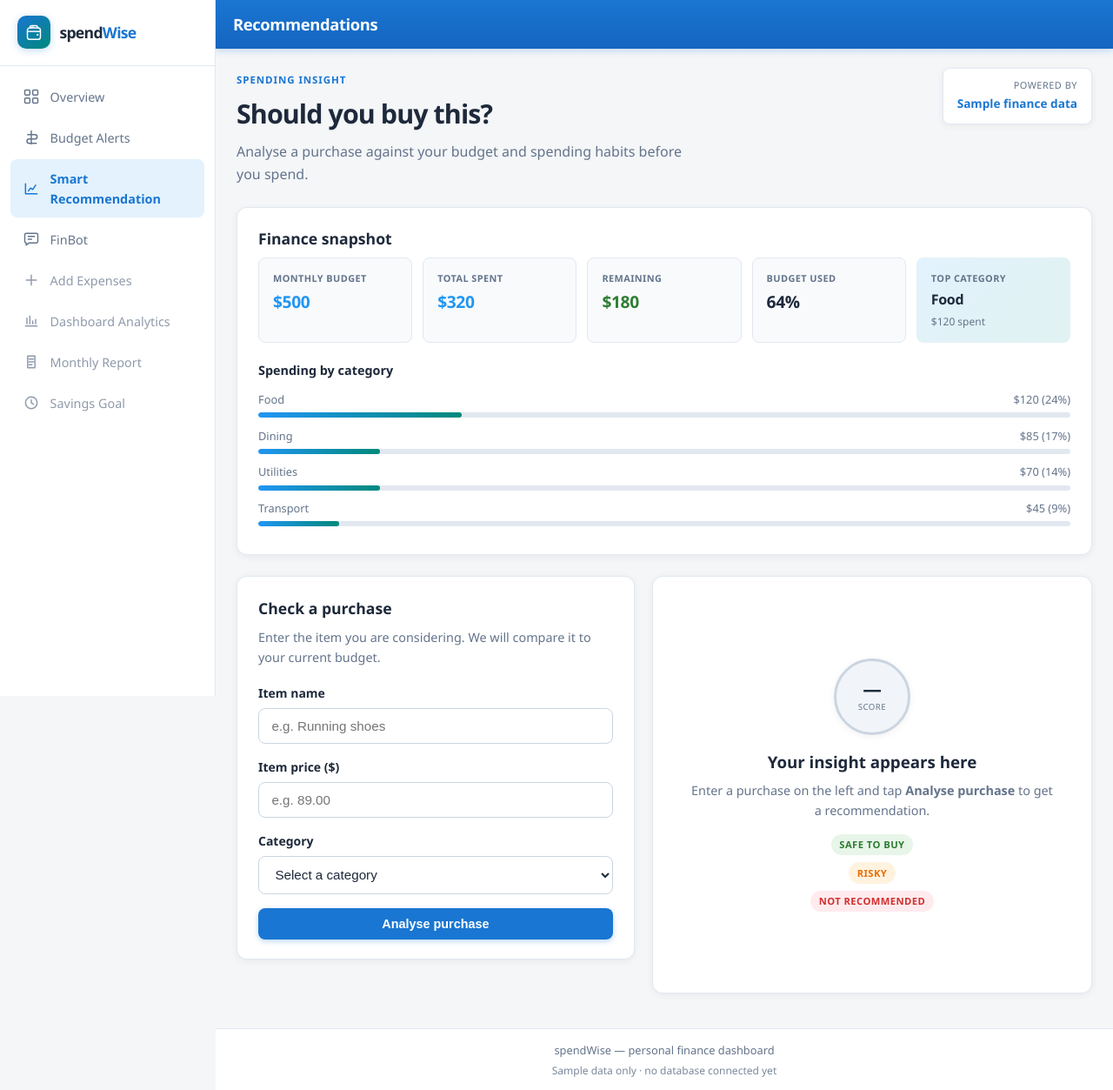
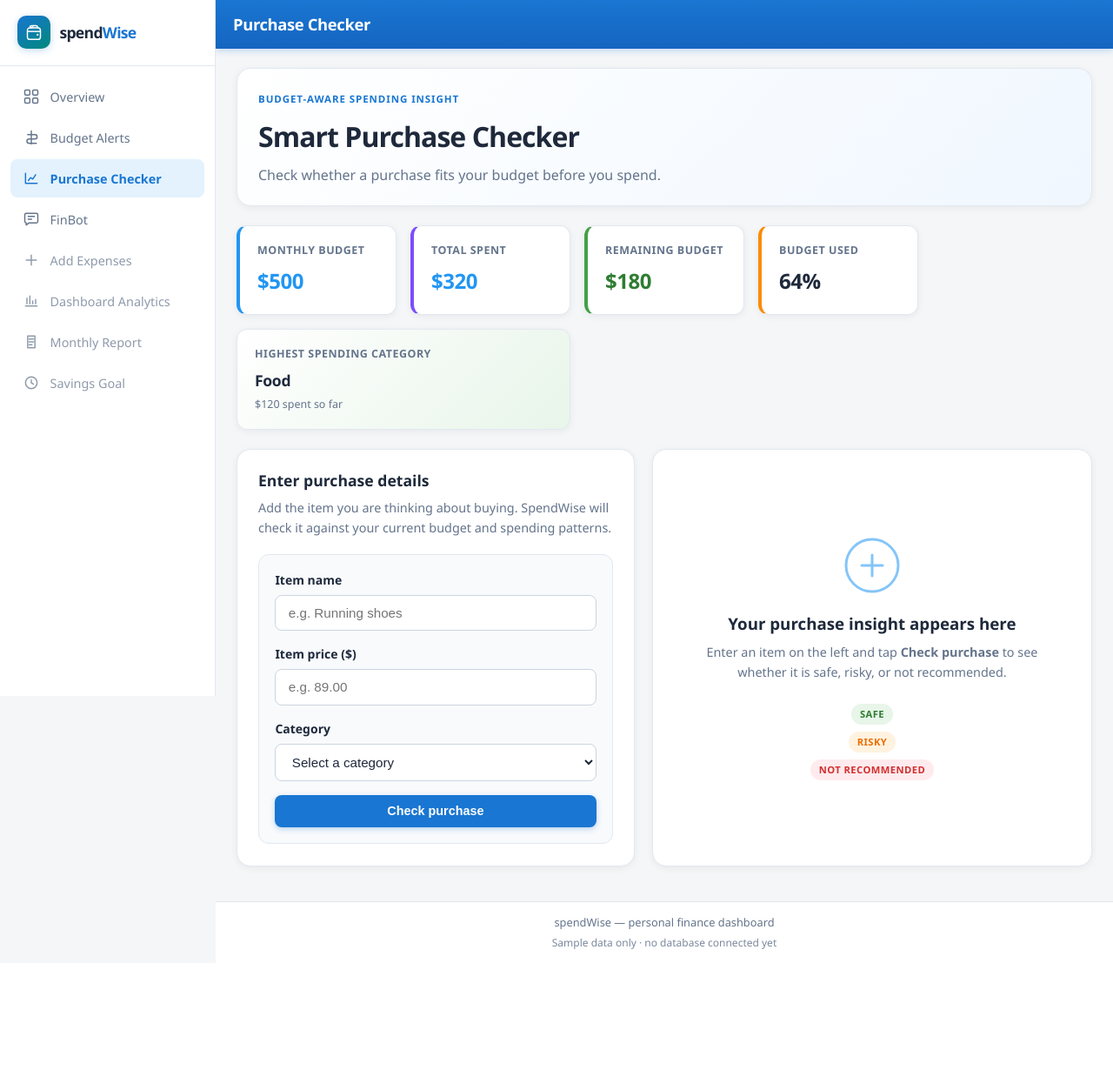
Before and after one commit to chengxunRP/Team1-FinanceTracker-project, a Node server app: page /recommendation in a window 1280 px wide. Shown: the whole page at 87% size. After the commit the page ends 1091 px from the top, so only its background shows below. Run offline with Node 20, Linux system fonts and the light colour scheme.

Commit message:
change website homepage design

```diff
--- a/app/app.js
+++ b/app/app.js
@@ -155,7 +155,7 @@
   const financeSnapshot = ensureFinanceSnapshot(summary);
 
   res.render("recommendation", {
-    pageTitle: "Recommendations",
+    pageTitle: "Purchase Checker",
     activePage: "recommendation",
     summary,
     financeSnapshot,
@@ -174,7 +174,7 @@
     const financeSnapshot = ensureFinanceSnapshot(summary);
 
     return res.render("recommendation", {
-      pageTitle: "Recommendations",
+      pageTitle: "Purchase Checker",
       activePage: "recommendation",
       summary,
       financeSnapshot,
@@ -191,7 +191,7 @@
   });
 
   res.render("recommendation", {
-    pageTitle: "Recommendations",
+    pageTitle: "Purchase Checker",
     activePage: "recommendation",
     summary,
     financeSnapshot: ensureFinanceSnapshot(summary),
--- a/app/public/style.css
+++ b/app/public/style.css
@@ -1424,154 +1424,216 @@
   font-size: 0.9rem;
 }
 
-/* ----- Recommendation page (Feature 7) ----- */
-.rec-page { margin-bottom: 0.5rem; }
-
-.rec-hero {
+/* ----- Smart Purchase Checker page ----- */
+.spc-page {
+  display: flex;
+  flex-direction: column;
+  gap: 1.35rem;
+  padding-bottom: 0.5rem;
+}
+
+.spc-header {
+  background: linear-gradient(135deg, #ffffff 0%, #f0f7ff 100%);
+  border: 1px solid var(--border-soft);
+  border-radius: var(--radius-lg);
+  padding: 1.35rem 1.5rem;
+  box-shadow: var(--shadow-sm);
+}
+
+.spc-eyebrow {
+  display: inline-block;
+  font-size: 0.72rem;
+  font-weight: 700;
+  text-transform: uppercase;
+  letter-spacing: 0.08em;
+  color: var(--blue);
+  margin-bottom: 0.45rem;
+}
+
+.spc-title {
+  margin: 0 0 0.45rem;
+  font-size: clamp(1.55rem, 3vw, 2rem);
+  font-weight: 800;
+  letter-spacing: -0.03em;
+  color: var(--text);
+}
+
+.spc-subtitle {
+  margin: 0;
+  color: var(--text-muted);
+  font-size: 1rem;
+  max-width: 38rem;
+  line-height: 1.6;
+}
+
+.spc-snapshot {
+  margin: 0;
+}
+
+.stat-grid--spc {
+  grid-template-columns: repeat(5, 1fr);
+  margin-bottom: 0;
+}
+
+.spc-stat-highlight {
+  background: linear-gradient(135deg, #ffffff 0%, #e8f5e9 100%);
+}
+
+.spc-stat-sub {
+  display: block;
+  font-size: 0.78rem;
+  color: var(--text-muted);
+  margin-top: 0.25rem;
+}
+
+.spc-main {
+  align-items: stretch;
+}
+
+.spc-form-panel,
+.spc-result-panel {
+  background: var(--white);
+  border: 1px solid var(--border-soft);
+  border-radius: var(--radius-lg);
+  box-shadow: var(--shadow-sm);
+  margin-bottom: 0;
+}
+
+.spc-panel-head h2 {
+  margin: 0 0 0.35rem;
+  font-size: 1.1rem;
+  font-weight: 700;
+}
+
+.spc-form-panel .card-panel__intro {
+  margin-bottom: 1.15rem;
+}
+
+.spc-form {
+  background: var(--grey-50);
+  border: 1px solid var(--grey-200);
+  border-radius: var(--radius);
+  padding: 1.15rem;
+}
+
+.spc-insight-card {
+  border: none;
+  padding: 0;
+  border-top: none;
+}
+
+.spc-insight-card.result-card--success {
+  border-top: 4px solid var(--green);
+  padding-top: 0.5rem;
+}
+
+.spc-insight-card.result-card--warning {
+  border-top: 4px solid var(--warning);
+  padding-top: 0.5rem;
+}
+
+.spc-insight-card.result-card--danger {
+  border-top: 4px solid var(--danger);
+  padding-top: 0.5rem;
+}
+
+.spc-insight-card__header {
   display: flex;
   justify-content: space-between;
   align-items: flex-start;
   gap: 1rem;
-  margin-bottom: 1.5rem;
+  margin-bottom: 1.15rem;
   flex-wrap: wrap;
 }
 
-.rec-hero h1 {
-  margin: 0 0 0.4rem;
-  font-size: clamp(1.5rem, 3vw, 1.9rem);
-  font-weight: 800;
-  letter-spacing: -0.03em;
+.spc-insight-label {
+  display: block;
+  font-size: 0.72rem;
+  font-weight: 700;
+  text-transform: uppercase;
+  letter-spacing: 0.06em;
+  color: var(--text-muted);
+  margin-bottom: 0.5rem;
+}
+
+.spc-item-summary {
+  margin-bottom: 1.15rem;
+  padding-bottom: 1.15rem;
+  border-bottom: 1px solid var(--grey-200);
+}
+
+.spc-item-name {
+  margin: 0 0 0.25rem;
+  font-size: 1.25rem;
+  font-weight: 700;
+}
+
+.spc-item-price {
+  font-size: 1.5rem;
+  font-weight: 700;
   color: var(--text);
-}
-
-.rec-hero p {
-  margin: 0;
-  color: var(--text-muted);
-  max-width: 32rem;
-}
-
-.rec-hero__badge {
-  background: var(--surface);
-  border: 1px solid var(--border-soft);
+  margin: 0 0 0.5rem;
+}
+
+.spc-metrics {
+  margin-bottom: 1rem;
+}
+
+.spc-metric {
+  background: var(--grey-50);
+  border: 1px solid var(--grey-200);
+}
+
+.spc-budget-impact {
+  margin-bottom: 1.15rem;
+  padding: 0.85rem 1rem;
+  background: var(--grey-50);
   border-radius: var(--radius-sm);
-  padding: 0.65rem 1rem;
-  box-shadow: var(--shadow-sm);
-  text-align: right;
-}
-
-.rec-hero__badge-label {
-  display: block;
-  font-size: 0.68rem;
-  color: var(--text-muted);
-  text-transform: uppercase;
-  letter-spacing: 0.05em;
-}
-
-.rec-hero__badge-value {
-  font-size: 0.85rem;
-  font-weight: 600;
-  color: var(--blue);
-}
-
-.rec-snapshot__grid {
-  display: grid;
-  grid-template-columns: repeat(5, 1fr);
-  gap: 0.75rem;
-  margin-bottom: 1.25rem;
-}
-
-.rec-mini-card {
-  background: var(--grey-50);
-  border: 1px solid var(--border-soft);
-  border-radius: var(--radius-sm);
-  padding: 0.85rem 1rem;
-}
-
-.rec-mini-card--highlight {
-  background: linear-gradient(135deg, var(--blue-light), var(--teal-light));
-  border-color: transparent;
-}
-
-.rec-mini-card__label {
-  display: block;
-  font-size: 0.68rem;
-  font-weight: 600;
-  color: var(--text-muted);
-  text-transform: uppercase;
-  letter-spacing: 0.04em;
-  margin-bottom: 0.25rem;
-}
-
-.rec-mini-card__value {
-  display: block;
-  font-size: 1.2rem;
+  border: 1px solid var(--grey-200);
+}
+
+.spc-why h4,
+.spc-spending h4 {
+  margin: 0 0 0.65rem;
+  font-size: 0.95rem;
   font-weight: 700;
-  letter-spacing: -0.02em;
-}
-
-.rec-mini-card__value--sm { font-size: 1rem; }
-.rec-mini-card__value--blue { color: var(--blue-mid); }
-.rec-mini-card__value--green { color: var(--green); }
-
-.rec-mini-card__sub {
-  display: block;
-  font-size: 0.75rem;
-  color: var(--text-muted);
-  margin-top: 0.15rem;
-}
-
-.rec-category-bars h3 {
-  margin: 0 0 0.75rem;
-  font-size: 0.9rem;
-  font-weight: 600;
-}
-
-.rec-category-bar { margin-bottom: 0.65rem; }
-
-.rec-category-bar__meta {
-  display: flex;
-  justify-content: space-between;
-  font-size: 0.8rem;
-  color: var(--text-muted);
-  margin-bottom: 0.3rem;
-}
-
-.rec-category-bar__track {
-  height: 6px;
-  background: var(--grey-200);
-  border-radius: 999px;
-  overflow: hidden;
-}
-
-.rec-category-bar__fill {
+  color: var(--text);
+}
+
+.spc-reason-list li {
+  padding: 0.6rem 0 0.6rem 1.35rem;
+}
+
+.spc-spending {
+  background: linear-gradient(180deg, #f8fbff 0%, var(--grey-50) 100%);
+  border-radius: var(--radius);
+  padding: 1rem;
+  border: 1px solid var(--grey-200);
+}
+
+.spc-empty {
+  min-height: 420px;
+}
+
+.spc-empty-icon {
+  width: 72px;
+  height: 72px;
+  margin-bottom: 1rem;
+  color: var(--blue-mid);
+  opacity: 0.55;
+}
+
+.spc-empty-icon svg {
+  width: 100%;
   height: 100%;
-  background: linear-gradient(90deg, var(--blue-mid), var(--teal));
-  border-radius: 999px;
-}
-
-.rec-category-bar__fill--w0 { width: 0%; }
-.rec-category-bar__fill--w5 { width: 5%; }
-.rec-category-bar__fill--w10 { width: 10%; }
-.rec-category-bar__fill--w15 { width: 15%; }
-.rec-category-bar__fill--w20 { width: 20%; }
-.rec-category-bar__fill--w25 { width: 25%; }
-.rec-category-bar__fill--w30 { width: 30%; }
-.rec-category-bar__fill--w35 { width: 35%; }
-.rec-category-bar__fill--w40 { width: 40%; }
-.rec-category-bar__fill--w45 { width: 45%; }
-.rec-category-bar__fill--w50 { width: 50%; }
-.rec-category-bar__fill--w55 { width: 55%; }
-.rec-category-bar__fill--w60 { width: 60%; }
-.rec-category-bar__fill--w65 { width: 65%; }
-.rec-category-bar__fill--w70 { width: 70%; }
-.rec-category-bar__fill--w75 { width: 75%; }
-.rec-category-bar__fill--w80 { width: 80%; }
-.rec-category-bar__fill--w85 { width: 85%; }
-.rec-category-bar__fill--w90 { width: 90%; }
-.rec-category-bar__fill--w95 { width: 95%; }
-.rec-category-bar__fill--w100 { width: 100%; }
-
-.rec-form-panel { align-self: start; }
+}
+
+.spc-status-preview {
+  margin-top: 0.5rem;
+}
+
+/* Legacy rec-page aliases */
+.rec-page { margin-bottom: 0.5rem; }
 
 .rec-score-ring {
   width: 88px;
@@ -2084,7 +2146,9 @@
 
 @media (max-width: 520px) {
   .stat-grid,
-  .stat-grid--5 { grid-template-columns: 1fr; }
+  .stat-grid--5,
+  .stat-grid--spc { grid-template-columns: 1fr; }
+  .stat-grid--spc .stat-card--wide { grid-column: span 1; }
   .stat-card--wide { grid-column: span 1; }
   .result-metrics { grid-template-columns: 1fr; }
   .rec-snapshot__grid { grid-template-columns: 1fr 1fr; }
@@ -2092,5 +2156,11 @@
 }
 
 @media (max-width: 960px) {
+  .stat-grid--spc {
+    grid-template-columns: repeat(2, 1fr);
+  }
+  .stat-grid--spc .stat-card--wide {
+    grid-column: span 2;
+  }
   .rec-snapshot__grid { grid-template-columns: repeat(2, 1fr); }
 }
--- a/app/views/partials/header.ejs
+++ b/app/views/partials/header.ejs
@@ -34,7 +34,7 @@
         </a>
         <a href="/recommendation" class="sidebar-link<%= activePage === 'recommendation' ? ' sidebar-link--active' : '' %>">
           <svg class="sidebar-icon" viewBox="0 0 24 24" fill="none" aria-hidden="true"><path d="M4 19V5M4 19h16M8 15l3-4 3 2 4-6" stroke="currentColor" stroke-width="1.75" stroke-linecap="round" stroke-linejoin="round"/></svg>
-          <span>Smart Recommendation</span>
+          <span>Purchase Checker</span>
         </a>
         <a href="/chatbot" class="sidebar-link<%= activePage === 'chatbot' ? ' sidebar-link--active' : '' %>">
           <svg class="sidebar-icon" viewBox="0 0 24 24" fill="none" aria-hidden="true"><path d="M7 8h10M7 12h6M5 4h14a2 2 0 012 2v9a2 2 0 01-2 2H9l-4 3v-3H5a2 2 0 01-2-2V6a2 2 0 012-2z" stroke="currentColor" stroke-width="1.75" stroke-linejoin="round"/></svg>
--- a/app/views/recommendation.ejs
+++ b/app/views/recommendation.ejs
@@ -1,69 +1,44 @@
 <%- include('partials/header') %>
 
-<div class="rec-page">
-  <header class="rec-hero">
-    <div>
-      <span class="eyebrow">Spending insight</span>
-      <h1>Should you buy this?</h1>
-      <p>Analyse a purchase against your budget and spending habits before you spend.</p>
-    </div>
-    <div class="rec-hero__badge">
-      <span class="rec-hero__badge-label">Powered by</span>
-      <span class="rec-hero__badge-value">Sample finance data</span>
-    </div>
+<div class="spc-page">
+  <header class="spc-header">
+    <span class="spc-eyebrow">Budget-aware spending insight</span>
+    <h1 class="spc-title">Smart Purchase Checker</h1>
+    <p class="spc-subtitle">Check whether a purchase fits your budget before you spend.</p>
   </header>
 
-  <section class="card-panel rec-snapshot">
-    <h2>Finance snapshot</h2>
-    <div class="rec-snapshot__grid">
-      <article class="rec-mini-card">
-        <span class="rec-mini-card__label">Monthly budget</span>
-        <span class="rec-mini-card__value rec-mini-card__value--blue">$<%= financeSnapshot.monthlyBudget %></span>
+  <section class="spc-snapshot" aria-label="Finance snapshot">
+    <div class="stat-grid stat-grid--spc">
+      <article class="stat-card">
+        <span class="stat-card__label">Monthly Budget</span>
+        <span class="stat-card__value stat-card__value--blue">$<%= financeSnapshot.monthlyBudget %></span>
       </article>
-      <article class="rec-mini-card">
-        <span class="rec-mini-card__label">Total spent</span>
-        <span class="rec-mini-card__value rec-mini-card__value--blue">$<%= financeSnapshot.totalSpent %></span>
+      <article class="stat-card">
+        <span class="stat-card__label">Total Spent</span>
+        <span class="stat-card__value stat-card__value--blue">$<%= financeSnapshot.totalSpent %></span>
       </article>
-      <article class="rec-mini-card">
-        <span class="rec-mini-card__label">Remaining</span>
-        <span class="rec-mini-card__value rec-mini-card__value--green">$<%= financeSnapshot.remainingBudget %></span>
+      <article class="stat-card">
+        <span class="stat-card__label">Remaining Budget</span>
+        <span class="stat-card__value stat-card__value--green">$<%= financeSnapshot.remainingBudget %></span>
       </article>
-      <article class="rec-mini-card">
-        <span class="rec-mini-card__label">Budget used</span>
-        <span class="rec-mini-card__value"><%= financeSnapshot.percentageUsed %>%</span>
+      <article class="stat-card">
+        <span class="stat-card__label">Budget Used</span>
+        <span class="stat-card__value"><%= financeSnapshot.percentageUsed %>%</span>
       </article>
-      <article class="rec-mini-card rec-mini-card--highlight">
-        <span class="rec-mini-card__label">Top category</span>
-        <span class="rec-mini-card__value rec-mini-card__value--sm"><%= financeSnapshot.highestCategory %></span>
-        <span class="rec-mini-card__sub">$<%= financeSnapshot.highestCategoryAmount %> spent</span>
+      <article class="stat-card stat-card--wide spc-stat-highlight">
+        <span class="stat-card__label">Highest Spending Category</span>
+        <span class="stat-card__value stat-card__value--sm"><%= financeSnapshot.highestCategory %></span>
+        <span class="spc-stat-sub">$<%= financeSnapshot.highestCategoryAmount %> spent so far</span>
       </article>
-    </div>
-
-    <div class="rec-category-bars">
-      <h3>Spending by category</h3>
-      <% const spendingRows = Array.isArray(financeSnapshot.spendingByCategory) ? financeSnapshot.spendingByCategory : []; %>
-      <% if (spendingRows.length === 0) { %>
-      <p class="rec-insight-note">No category data available yet.</p>
-      <% } %>
-      <% spendingRows.forEach(function(row) { %>
-      <% const barPercent = Math.round((row.amount / financeSnapshot.monthlyBudget) * 100); %>
-      <div class="rec-category-bar">
-        <div class="rec-category-bar__meta">
-          <span><%= row.category %></span>
-          <span>$<%= row.amount %> (<%= barPercent %>%)</span>
-        </div>
-        <div class="rec-category-bar__track">
-          <div class="rec-category-bar__fill rec-category-bar__fill--w<%= Math.min(100, Math.round(barPercent / 5) * 5) %>"></div>
-        </div>
-      </div>
-      <% }); %>
     </div>
   </section>
 
-  <div class="split-layout split-layout--rec">
-    <section class="card-panel rec-form-panel">
-      <h2>Check a purchase</h2>
-      <p class="card-panel__intro">Enter the item you are considering. We will compare it to your current budget.</p>
+  <div class="split-layout split-layout--rec spc-main">
+    <section class="card-panel spc-form-panel">
+      <div class="spc-panel-head">
+        <h2>Enter purchase details</h2>
+        <p class="card-panel__intro">Add the item you are thinking about buying. SpendWise will check it against your current budget and spending patterns.</p>
+      </div>
 
       <% if (typeof errors !== 'undefined' && errors.length > 0) { %>
       <div class="form-errors">
@@ -73,7 +48,7 @@
       </div>
       <% } %>
 
-      <form class="form" method="POST" action="/recommendation">
+      <form class="form spc-form" method="POST" action="/recommendation">
         <div class="form-group">
           <label for="itemName">Item name</label>
           <input type="text" id="itemName" name="itemName" placeholder="e.g. Running shoes" required value="<%= typeof formValues !== 'undefined' && formValues.itemName ? formValues.itemName : '' %>">
@@ -91,43 +66,51 @@
             <% }); %>
           </select>
         </div>
-        <button type="submit" class="btn btn--primary btn--block">Analyse purchase</button>
+        <button type="submit" class="btn btn--primary btn--block">Check purchase</button>
       </form>
     </section>
 
-    <section class="card-panel card-panel--result rec-result-panel">
+    <section class="card-panel card-panel--result spc-result-panel">
       <% if (typeof recommendation !== 'undefined' && recommendation) { %>
       <% const progressStep = Math.min(100, Math.round(recommendation.analysis.newPercentageUsed / 5) * 5); %>
-      <div class="result-card result-card--<%= recommendation.resultBadge %>">
-        <div class="result-card__top">
-          <span class="pill pill--<%= recommendation.resultBadge %> pill--lg"><%= recommendation.result %></span>
-          <div class="rec-score-ring rec-score-ring--<%= recommendation.resultBadge %>">
+      <%
+        let displayStatus = recommendation.result;
+        if (recommendation.result === 'Safe to buy') { displayStatus = 'Safe'; }
+      %>
+      <div class="spc-insight-card result-card result-card--<%= recommendation.resultBadge %>">
+        <div class="spc-insight-card__header">
+          <div>
+            <span class="spc-insight-label">Purchase insight</span>
+            <span class="pill pill--<%= recommendation.resultBadge %> pill--lg"><%= displayStatus %></span>
+          </div>
+          <div class="rec-score-ring rec-score-ring--<%= recommendation.resultBadge %>" aria-label="Recommendation score">
             <span class="rec-score-ring__num"><%= recommendation.score %>%</span>
             <span class="rec-score-ring__lbl">Score</span>
           </div>
         </div>
 
-        <div class="result-card__item">
-          <h3><%= recommendation.itemName %></h3>
-          <p class="rec-item-price">$<%= recommendation.itemPrice %></p>
+        <div class="spc-item-summary">
+          <h3 class="spc-item-name"><%= recommendation.itemName %></h3>
+          <p class="spc-item-price">$<%= recommendation.itemPrice %></p>
           <span class="tag tag--blue"><%= recommendation.category %></span>
         </div>
 
-        <div class="result-metrics">
-          <div class="result-metric">
-            <span class="result-metric__lbl">Remaining before</span>
+        <div class="spc-metrics result-metrics">
+          <div class="result-metric spc-metric">
+            <span class="result-metric__lbl">Remaining before purchase</span>
             <span class="result-metric__val">$<%= recommendation.analysis.remainingBudget %></span>
           </div>
-          <div class="result-metric">
-            <span class="result-metric__lbl">Remaining after</span>
+          <div class="result-metric spc-metric">
+            <span class="result-metric__lbl">Remaining after purchase</span>
             <span class="result-metric__val result-metric__val--<%= recommendation.analysis.newRemainingBudget >= 0 ? 'green' : 'red' %>">$<%= recommendation.analysis.newRemainingBudget %></span>
           </div>
-          <div class="result-metric">
-            <span class="result-metric__lbl">Budget % after</span>
+          <div class="result-metric spc-metric">
+            <span class="result-metric__lbl">Budget used after purchase</span>
             <span class="result-metric__val"><%= recommendation.analysis.newPercentageUsed %>%</span>
           </div>
         </div>
 
+        <div class="spc-budget-impact">
           <div class="progress-meta">
             <span>Budget impact</span>
             <span><%= recommendation.analysis.percentageUsed %>% → <%= recommendation.analysis.newPercentageUsed %>%</span>
@@ -135,47 +118,47 @@
           <div class="progress-bar">
             <div class="progress-bar__fill <%= recommendation.resultBadge === 'warning' ? 'progress-bar__fill--warning' : '' %> <%= recommendation.resultBadge === 'danger' ? 'progress-bar__fill--danger' : '' %> progress-bar__fill--w<%= progressStep %>"></div>
           </div>
+        </div>
 
-        <div class="result-section rec-why">
-          <h4>Why this recommendation?</h4>
-          <ul class="rec-reason-list">
+        <div class="result-section spc-why">
+          <h4>Why this result?</h4>
+          <ul class="rec-reason-list spc-reason-list">
             <% recommendation.reasons.forEach(function(reason) { %>
             <li><%= reason %></li>
             <% }); %>
           </ul>
         </div>
 
-        <div class="result-section rec-insight">
+        <div class="result-section spc-spending rec-insight">
           <h4>Spending insight</h4>
           <div class="rec-insight-grid">
             <div class="rec-insight-item">
-              <span class="rec-insight-item__label">Highest category</span>
+              <span class="rec-insight-item__label">Highest spending category</span>
               <span class="rec-insight-item__value"><%= recommendation.spendingInsight.highestCategory %></span>
-              <span class="rec-insight-item__sub">$<%= recommendation.spendingInsight.highestCategoryAmount %></span>
+              <span class="rec-insight-item__sub">$<%= recommendation.spendingInsight.highestCategoryAmount %> spent</span>
             </div>
             <div class="rec-insight-item">
-              <span class="rec-insight-item__label">This item category</span>
+              <span class="rec-insight-item__label">This purchase category</span>
               <span class="rec-insight-item__value"><%= recommendation.spendingInsight.itemCategory %></span>
-              <span class="rec-insight-item__sub">$<%= recommendation.spendingInsight.itemCategoryAmount %> (<%= recommendation.spendingInsight.itemCategoryPercent %>%)</span>
+              <span class="rec-insight-item__sub">$<%= recommendation.spendingInsight.itemCategoryAmount %> (<%= recommendation.spendingInsight.itemCategoryPercent %>% of budget)</span>
             </div>
           </div>
           <% if (recommendation.spendingInsight.warningMessage) { %>
           <p class="rec-insight-warning"><%= recommendation.spendingInsight.warningMessage %></p>
           <% } else { %>
-          <p class="rec-insight-note">This category is not your top spending area right now.</p>
+          <p class="rec-insight-note">This category is not your highest spending area right now, which may give you more room for this purchase.</p>
           <% } %>
         </div>
       </div>
       <% } else { %>
-      <div class="result-empty">
-        <div class="rec-score-ring rec-score-ring--empty">
-          <span class="rec-score-ring__num">—</span>
-          <span class="rec-score-ring__lbl">Score</span>
+      <div class="spc-empty result-empty">
+        <div class="spc-empty-icon" aria-hidden="true">
+          <svg viewBox="0 0 48 48" fill="none"><circle cx="24" cy="24" r="20" stroke="currentColor" stroke-width="2"/><path d="M16 24h16M24 16v16" stroke="currentColor" stroke-width="2" stroke-linecap="round"/></svg>
         </div>
-        <h3>Your insight appears here</h3>
-        <p>Enter a purchase on the left and tap <strong>Analyse purchase</strong> to get a recommendation.</p>
-        <ul class="rule-list rule-list--center">
-          <li><span class="pill pill--success">Safe to buy</span></li>
+        <h3>Your purchase insight appears here</h3>
+        <p>Enter an item on the left and tap <strong>Check purchase</strong> to see whether it is safe, risky, or not recommended.</p>
+        <ul class="rule-list rule-list--center spc-status-preview">
+          <li><span class="pill pill--success">Safe</span></li>
           <li><span class="pill pill--warning">Risky</span></li>
           <li><span class="pill pill--danger">Not recommended</span></li>
         </ul>
```
Lines whose indentation alone changed are shown as unchanged.
